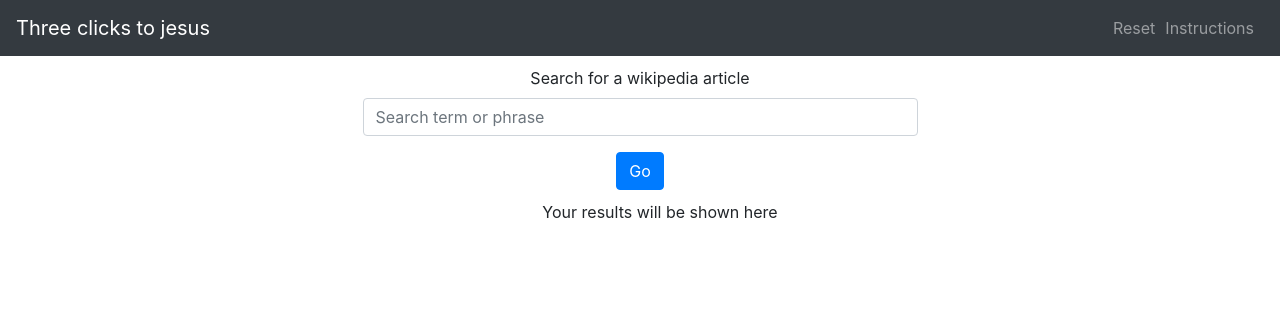
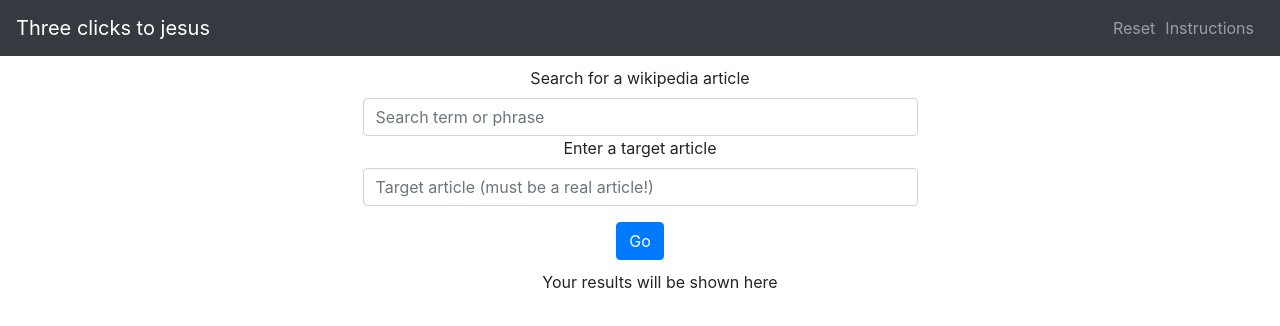
Before and after one commit to longhike/three_clicks_to_jesus, a React (Create React App) app in the folder client/: page / in a window 1280 px wide. Shown: the top 326 px of the page. Built offline with nearby package versions, Linux system fonts and the light colour scheme.

Commit message:
updated readme, added target functionality

```diff
--- a/client/public/index.html
+++ b/client/public/index.html
@@ -13,7 +13,7 @@
 
     <link rel="manifest" href="%PUBLIC_URL%/manifest.json" />
 
-    <title>React App</title>
+    <title>Three Clicks To Jesus</title>
   </head>
   <body>
     <noscript>You need to enable JavaScript to run this app.</noscript>
--- a/client/src/App.js
+++ b/client/src/App.js
@@ -12,10 +12,11 @@ import { Container, Spinner } from "react-bootstrap";
 import axios from "axios";
 
 function App() {
-  const [win, setWin] = useState(false);
-  const [modalView, setModalView] = useState(false);
-  const [searching, setSearching] = useState(false);
-  const [appState, setAppState] = useState("searching"); //decides which components will be rendered given the state: searching, playing, over_redo
+  const [target, setTarget] = useState("Jesus");
+  const [win, setWin] = useState(false); // boolean checking whether current choice is target
+  const [modalView, setModalView] = useState(false); // instruction modal view or not
+  const [searching, setSearching] = useState(false); // whether the request is in progress (will show loading graphic if so)
+  const [appState, setAppState] = useState("searching"); // decides which components will be rendered given the state: searching, playing, win, lose
   const [page, setPage] = useState(""); // the page whose links are currently being displayed
   const [numClicks, setNumClicks] = useState(0); // number of times a user has clicked on a link after having chosen a start page
   const [searchTerm, setSearchTerm] = useState(""); // holds the search for the current term
@@ -75,11 +76,18 @@ function App() {
           doSearch={doSearch}
           setSearchTerm={setSearchTerm}
           searchTerm={searchTerm}
+          target={target}
+          setTarget={setTarget}
         />
       );
     } else {
       return (
-        <GameInfoHolder appState={appState} numClicks={numClicks} page={page} />
+        <GameInfoHolder
+          appState={appState}
+          target={target}
+          numClicks={numClicks}
+          page={page}
+        />
       );
     }
   }
@@ -99,6 +107,7 @@ function App() {
         return (
           <LinkHolder
             results={searchResults}
+            target={target}
             resetAndSetSearchResults={resetAndSetSearchResults}
             setNumClicks={setNumClicks}
             setSearching={setSearching}
--- a/client/src/Components/GameInfoHolder/index.js
+++ b/client/src/Components/GameInfoHolder/index.js
@@ -1,17 +1,25 @@
 import React from "react";
+import { Col, Row } from "react-bootstrap";
 
 function GameInfoHolder(props) {
-
   function showRelevantInfo(a) {
-
     let displayEl = decodeURIComponent(a.page.split("_").join(" ").trim());
     switch (a.appState) {
       case "playing":
         return (
-          <>
+          <Row>
+            <Col md={4}>
             <h1>Number of clicks: {a.numClicks}</h1>
+            </Col>
+            <Col md={4}>
             <h1>Current page: {displayEl}</h1>
-          </>
+            </Col>
+            <Col md={4}>
+            <h1>Target page: {props.target}</h1>
+            </Col>
+
+
+            </Row>
         );
       case "win":
         return (
@@ -32,11 +40,7 @@ function GameInfoHolder(props) {
     }
   }
 
-  return (
-    <>
-      {showRelevantInfo(props)}
-    </>
-  );
+  return <>{showRelevantInfo(props)}</>;
 }
 
 export default GameInfoHolder;
--- a/client/src/Components/LinkHolder/index.js
+++ b/client/src/Components/LinkHolder/index.js
@@ -4,10 +4,11 @@ import { makeSubArrays } from "./util";
 
 function LinkHolder(props) {
   const results = props.results;
+  const target = props.target;
 
   function makeRequest(a) {
     props.setSearching(true);
-    if (!checkWin(a)) {
+    if (!checkWin(a, target)) {
       axios
         .post("/api/get-links", { data: a })
         .then((res) => {
@@ -26,8 +27,11 @@ function LinkHolder(props) {
     }
   }
 
-  function checkWin(term) {
-    if (term === "Jesus" || term === "Jesus Christ") {
+  function checkWin(term, t) {
+    let decodedTerm= decodeURIComponent(term.split("_").join(" ").trim().toLowerCase());
+    let decodedTarget= decodeURIComponent(t.split("_").join(" ").trim().toLowerCase());
+    console.log(decodedTerm, decodedTarget)
+    if (decodedTerm === decodedTarget) {
       return true;
     }
     return false;
--- a/client/src/Components/LinkHolder/util.js
+++ b/client/src/Components/LinkHolder/util.js
@@ -16,3 +16,17 @@ export function makeSubArrays(arr) {
   }
   return res;
 }
+
+export function checkIfWon(a) {
+  for (let i = 0; i < a.length; i++) {
+    if (a[i].includes("Jesus")) {
+      let b = decodeURIComponent(a[i].split("_"));
+      if (b.length === 1) {
+        console.log(true)
+        return true;
+      }
+    }
+  }
+  console.log(false)
+  return false;
+}
--- a/client/src/Components/SearchField/index.js
+++ b/client/src/Components/SearchField/index.js
@@ -3,23 +3,34 @@ import { Button, ButtonGroup, Form } from "react-bootstrap";
 
 function SearchField(props) {
   return (
-    <Form onSubmit={(e) => {
-      e.preventDefault()
-      if (props.searchTerm.length > 0) {
-        props.doSearch()
-        props.setSearchTerm("")
-      }
-      }}>
-      <Form.Group controlId="search">
+    <Form
+      onSubmit={(e) => {
+        e.preventDefault();
+        if (props.searchTerm.length > 0) {
+          props.doSearch();
+          props.setSearchTerm("");
+          document.getElementById("target-input").value = "";
+        }
+      }}
+    >
+      <Form.Group>
         <Form.Label>Search for a wikipedia article</Form.Label>
         <Form.Control
           type="text"
+          id="search"
           placeholder="Search term or phrase"
           onChange={(e) => props.setSearchTerm(e.target.value)}
           value={props.searchTerm}
         />
+        <Form.Label>Enter a target article</Form.Label>
+        <Form.Control
+          type="text"
+          id="target-input"
+          placeholder="Target article (must be a real article!)"
+          onChange={(e) => props.setTarget(e.target.value)}
+        />
       </Form.Group>
-      <ButtonGroup >
+      <ButtonGroup>
         <Button type={"submit"}>Go</Button>
       </ButtonGroup>
     </Form>
```
Also changed, not shown: 2 other files (tests, documents, lock files or other folders).
